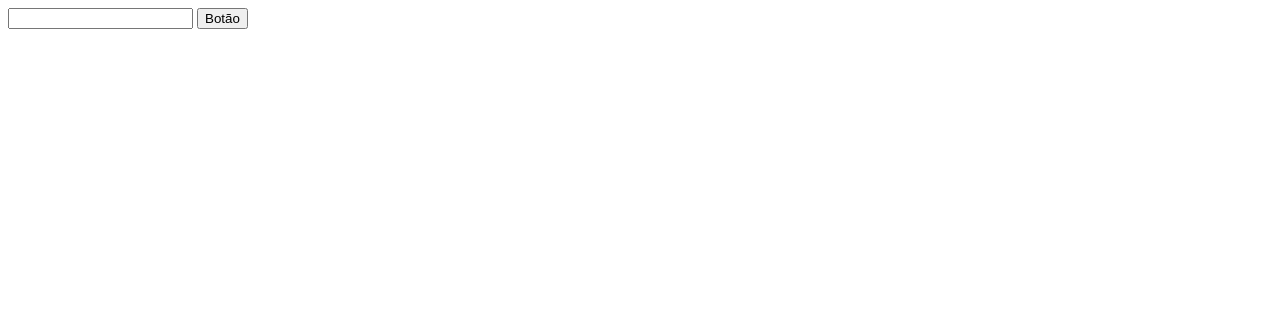
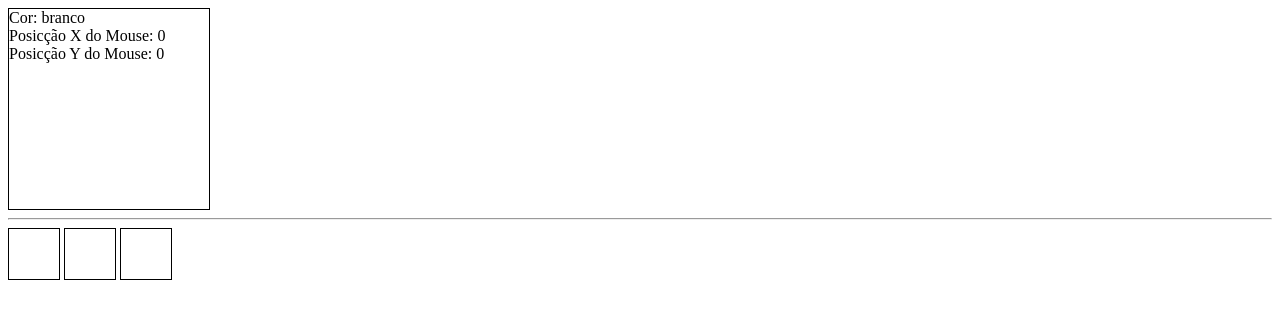
Before and after one commit to RenatoBarrosDeLima/Curso-Did-tico-de-VueJS, a plain HTML site: page index.html in a window 1280 px wide. Drawn offline with Linux system fonts and the light colour scheme.

Commit message:
Hands on - Praticando com data, methods, template string, v-bind e v-on

```diff
--- a/index.html
+++ b/index.html
@@ -10,17 +10,30 @@
   </head>
   <body>
     <div id="app">
-      <input type="text" @keyup="imprimirTexto" />
-      <button @click="mensagemAlerta">Botão</button>
+      <div class="borda div-principal" :class="cor">
+        Cor: {{ cor }}
+        <br />
+        Posicção X do Mouse: {{ posicaoX }} Posicção Y do Mouse: {{ posicaoY }}
+      </div>
+      <hr />
+      <div @click="mudarCor('verde')" class="borda div-comum"></div>
+      <div
+        @mouseover="mudarCor('azul')"
+        @mouseout="mudarCor('vermelho')"
+        class="borda div-comum"
+      ></div>
+      <div @mousemove="coordenadas($event)" class="borda div-comum"></div>
     </div>
 
     <script>
       const vm = new Vue({
         el: "#app",
         data: {
+          cor: "branco",
+          posicaoX: 0,
+          posicaoY: 0,
           mensagem: "Expressão",
           site: "https://jorgesantana.net.br",
-          cor: "verde",
           estilo: "azul",
           teste: false,
           instrucaoDePreenchimento: "Informe aqui sua pesquisa",
@@ -74,6 +87,13 @@
           mensagemAlerta() {
             alert("Mensagem de alerta");
           },
+          mudarCor(c) {
+            this.cor = c;
+          },
+          coordenadas(e) {
+            this.posicaoX = e.clientX;
+            this.posicaoY = e.clientY;
+          },
         },
       });
     </script>
@@ -82,11 +102,29 @@
     .verde {
       background-color: green;
     }
+    .branco {
+      background-color: white;
+    }
     .negrito {
       font-weight: bold;
     }
     .azul {
       background-color: blue;
     }
+    .vermelho {
+      background-color: red;
+    }
+    .borda {
+      border: 1px solid;
+    }
+    .div-principal {
+      width: 200px;
+      height: 200px;
+    }
+    .div-comum {
+      width: 50px;
+      height: 50px;
+      display: inline-block;
+    }
   </style>
 </html>
```
